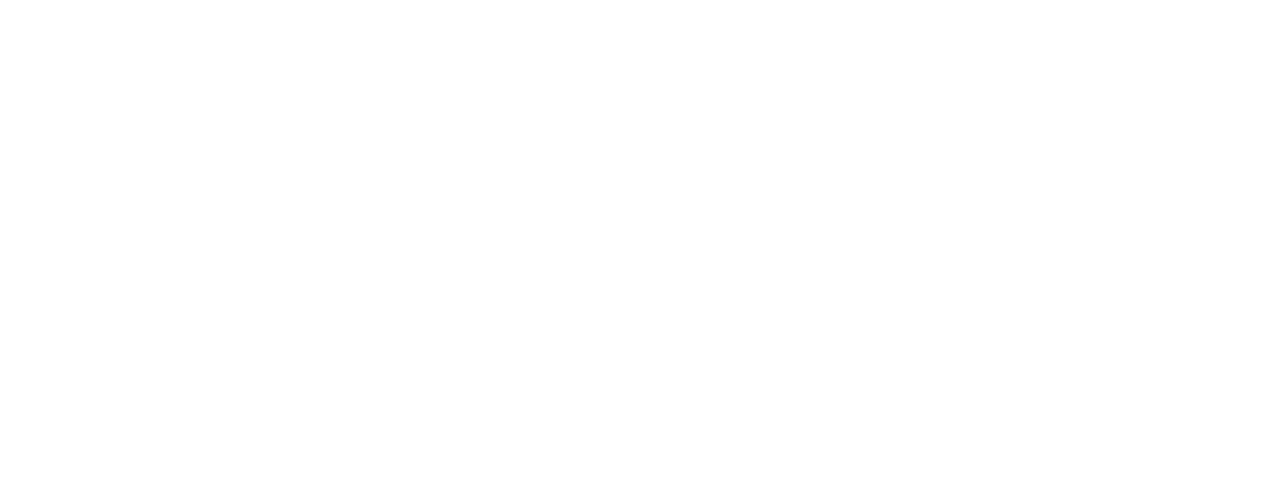
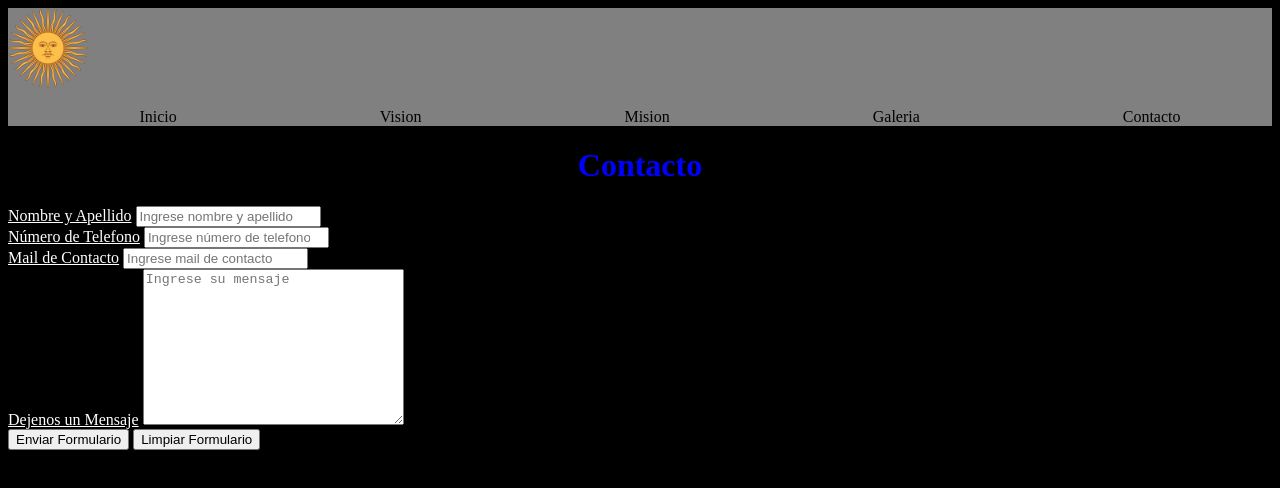
Before and after one commit to gastonfbenavidez/PF-Benavidez, a plain HTML site: page pages/contacto.html in a window 1280 px wide. Drawn offline with Linux system fonts and the light colour scheme.

Commit message:
Modifique css y pages contacto

```diff
--- a/css/styles.css
+++ b/css/styles.css
@@ -67,6 +67,7 @@ header img {
 
 h1 {
     color: blue;
+    text-align: center;
 }
 
 h3 {
@@ -79,6 +80,29 @@ p {
     color: white;
 }
 
+label {
+    color: white;
+    text-decoration: underline;
+}
+
+ul {
+    list-style: none;
+}
+
+nav ul {
+    display: flex;
+    gap: 20px;
+    justify-content:space-around;
+}
+
+a {
+    text-decoration: none;
+}
+
+li a {
+    color: black;
+}
+
 .iconify {
     font-size: 3rem;
 }
--- a/pages/contacto.html
+++ b/pages/contacto.html
@@ -0,0 +1,73 @@
+<!DOCTYPE html>
+<html lang="en">
+<head>
+    <meta charset="UTF-8">
+    <meta http-equiv="X-UA-Compatible" content="IE=edge">
+    <meta name="viewport" content="width=device-width, initial-scale=1.0">
+    <link rel="shortcut icon" href="img/soldemayo.png">
+    <link rel="stylesheet" href="../css/styles.css">
+    <title>Ejército Argentino</title>
+</head>
+<body>
+    <header>
+        <a href="../index.html">
+            <img src="../img/soldemayo.png" alt="Ejército Argentino">
+        </a>
+        <nav>
+            <ul>
+                <li>
+                    <a href="../index.html">Inicio</a>
+                </li>
+
+                <li>
+                    <a href="vision.html">Vision</a>
+                </li>
+
+                <li>
+                    <a href="mision.html">Mision</a>
+                </li>
+
+                <li>
+                    <a href="galeria.html">Galeria</a>
+                </li>
+
+                <li>
+                    <a href="contacto.html">Contacto</a>
+                </li>
+            </ul>
+        </nav>
+    </header>
+
+    <main>
+        <h1> Contacto </h1>
+
+        <form>
+            <div>
+                <label for="Nombre-Apellido">Nombre y Apellido</label>
+                <input type="text" id="Nombre-Apellido" required placeholder="Ingrese nombre y apellido">
+            </div>
+
+            <div>
+                <label for="Numero">Número de Telefono</label>
+                <input type="number" id="Numero" required placeholder="Ingrese número de telefono">
+            </div>
+
+            <div>
+                <label for="Mail">Mail de Contacto</label>
+                <input type="email" id="Mail" required placeholder="Ingrese mail de contacto">
+            </div>
+
+            <div>
+                <label for="Mensaje">Dejenos un Mensaje</label>
+                <textarea id="Mensaje" cols="30" rows="10" required placeholder="Ingrese su mensaje"></textarea>
+            </div>
+
+            <div>
+                <input type="submit" value="Enviar Formulario">
+                <input type="reset" value="Limpiar Formulario">
+            </div>
+        </form>
+    </main>
+
+</body>
+</html>
```
